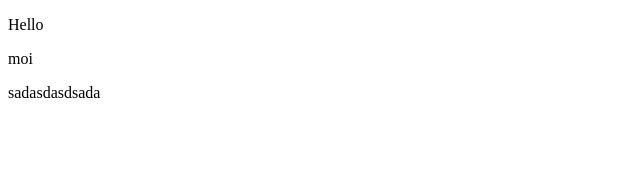
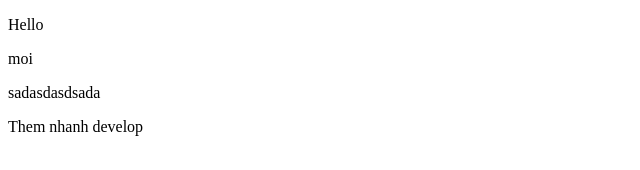
Before and after one commit to tazpaul6631/gitDemo, a plain HTML site: page index.html in a window 1280 px wide. Shown: the whole page, without its empty margins (0-640 px from the left). Drawn offline with Linux system fonts and the light colour scheme.

Commit message:
add develop branch

```diff
--- a/index.html
+++ b/index.html
@@ -10,5 +10,6 @@
     <p>Hello</p>
     <p>moi</p>
     <p>sadasdasdsada</p>
+    <p>Them nhanh develop</p>
 </body>
 </html>
```
